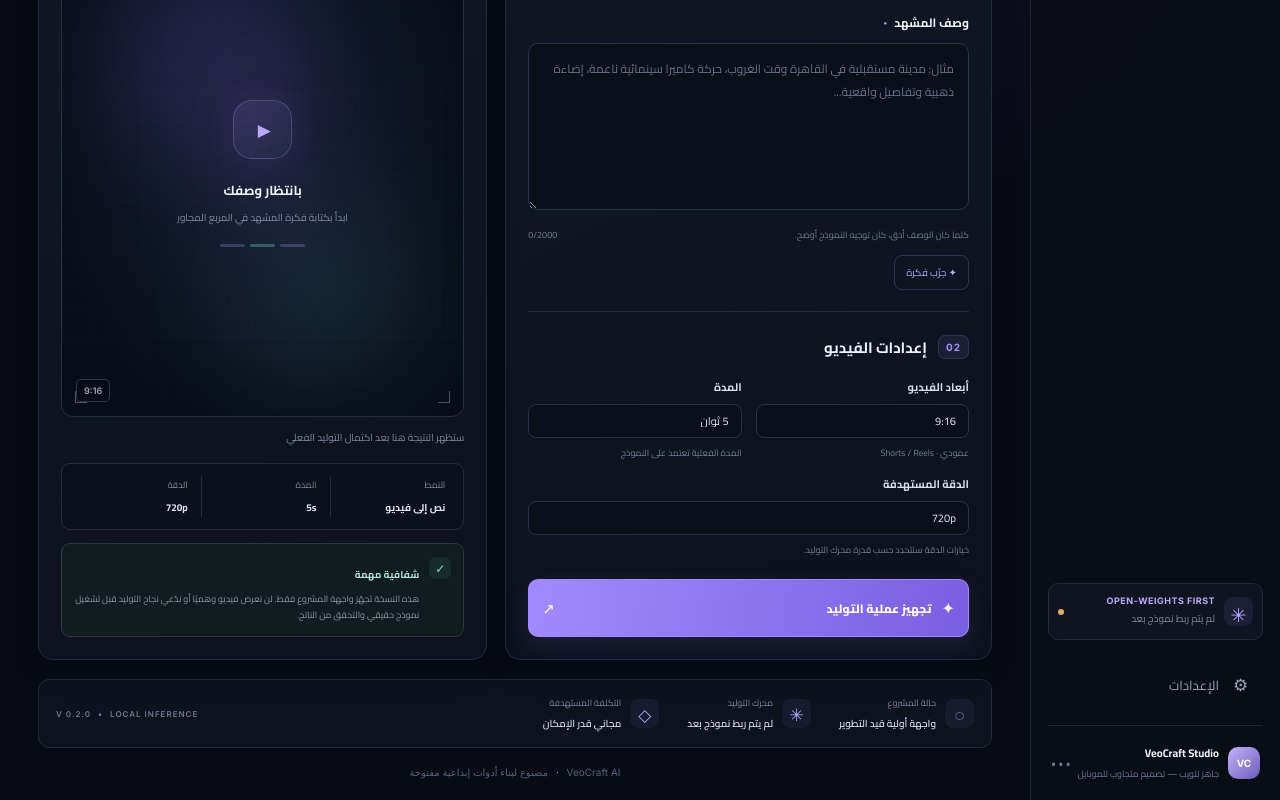
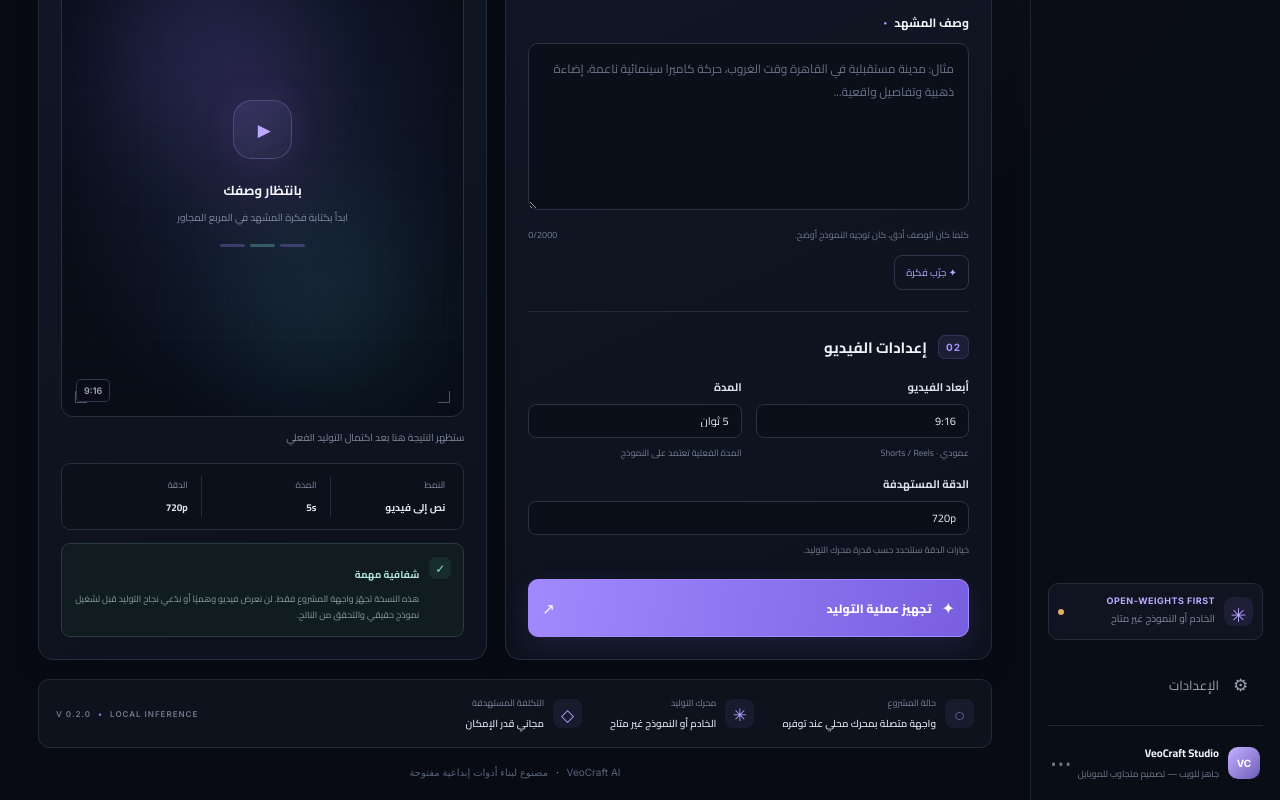
Before and after one commit to arkanws513-spec/VeoCraft-AI, a React (Vite) app: page / in a window 1280 px wide. Shown: the part 421-1221 px from the top of the page. Built offline with nearby package versions, Linux system fonts and the light colour scheme; no server answers.

Commit message:
Show live API engine state in the studio

```diff
--- a/src/main.jsx
+++ b/src/main.jsx
@@ -1,7 +1,8 @@
-import React, { useState } from "react";
-const API_BASE = (import.meta.env.VITE_API_BASE_URL || "http://localhost:8000").replace(/\/$/, "");
+import React, { useEffect, useState } from "react";
 import { createRoot } from "react-dom/client";
 import "./style.css";
+
+const API_BASE = (import.meta.env.VITE_API_BASE_URL || "http://localhost:8000").replace(/\/$/, "");
 
 function App() {
   const [language, setLanguage] = useState("ar");
@@ -16,7 +17,22 @@ function App() {
   const [busy, setBusy] = useState(false);
   const [generatedVideo, setGeneratedVideo] = useState("");
   const [generationStatus, setGenerationStatus] = useState("");
+  const [engineState, setEngineState] = useState("checking");
   const isArabic = language === "ar";
+  const engineStatusText = engineState === "ready"
+    ? (isArabic ? "المحرك مُهيّأ محليًا" : "Local runtime configured")
+    : engineState === "checking"
+      ? (isArabic ? "جارٍ فحص اتصال المحرك..." : "Checking engine connection...")
+      : (isArabic ? "الخادم أو النموذج غير متاح" : "Server or model unavailable");
+
+  useEffect(() => {
+    let active = true;
+    fetch(API_BASE + "/api/engine")
+      .then(response => response.ok ? response.json() : Promise.reject(new Error("API unavailable")))
+      .then(data => { if (active) setEngineState(data.configured ? "ready" : "missing"); })
+      .catch(() => { if (active) setEngineState("offline"); });
+    return () => { active = false; };
+  }, []);
 
   const copy = isArabic ? {
     workspace: "مساحة العمل", create: "إنشاء فيديو", library: "مكتبتي", models: "محركات التوليد",
@@ -29,7 +45,7 @@ function App() {
     duration: "المدة", quality: "الدقة المستهدفة", generate: "تجهيز عملية التوليد",
     preview: "معاينة الفيديو", previewSub: "ستظهر النتيجة هنا بعد اكتمال التوليد الفعلي",
     waiting: "بانتظار وصفك", waitingSub: "ابدأ بكتابة فكرة المشهد في المربع المجاور",
-    status: "حالة المشروع", statusText: "واجهة أولية قيد التطوير", runtime: "محرك التوليد",
+    status: "حالة المشروع", statusText: "واجهة متصلة بمحرك محلي عند توفره", runtime: "محرك التوليد",
     runtimeText: "لم يتم ربط نموذج بعد", cost: "التكلفة المستهدفة", costText: "مجاني قدر الإمكان",
     note: "شفافية مهمة", noteText: "هذه النسخة تجهّز واجهة المشروع فقط. لن نعرض فيديو وهميًا أو ندّعي نجاح التوليد قبل تشغيل نموذج حقيقي والتحقق من الناتج.",
     sample: "جرّب فكرة", samplePrompt: "لقطة سينمائية لطائرة ورقية تحلّق فوق نهر النيل عند الشروق، انعكاسات ذهبية على الماء، حركة كاميرا بطيئة وواقعية.",
@@ -45,7 +61,7 @@ function App() {
     duration: "Duration", quality: "Target resolution", generate: "Prepare generation",
     preview: "Video preview", previewSub: "Your result will appear here after real generation completes",
     waiting: "Waiting for your prompt", waitingSub: "Describe a scene to get your project ready",
-    status: "Project status", statusText: "Early interface build", runtime: "Generation engine",
+    status: "Project status", statusText: "Studio connected to a local runtime when available", runtime: "Generation engine",
     runtimeText: "No model connected yet", cost: "Cost target", costText: "Free where possible",
     note: "Transparency note", noteText: "This build prepares the interface only. It will not show a fake video or claim generation succeeded before a real model has run and its output has been checked.",
     sample: "Try an idea", samplePrompt: "A cinematic shot of a kite flying over the Nile at sunrise, golden reflections on the water, slow realistic camera movement.",
@@ -138,7 +154,7 @@ function App() {
           <a className="nav-item" href="#models" onClick={e => {e.preventDefault();setNotice(isArabic ? "نراجع النماذج والترخيص ومتطلبات التشغيل قبل ربط أي محرك." : "Models, licenses and hardware requirements are being reviewed before connecting an engine.");}}><span>◈</span>{copy.models}</a>
         </nav>
         <div className="sidebar-bottom">
-          <div className="engine-card"><div className="engine-orb">✳</div><div><strong>{copy.engineTag}</strong><small>{copy.runtimeText}</small></div><span className="status-dot" /></div>
+          <div className="engine-card"><div className="engine-orb">✳</div><div><strong>{copy.engineTag}</strong><small>{engineStatusText}</small></div><span className="status-dot" /></div>
           <a className="nav-item muted" href="#settings" onClick={e => {e.preventDefault();setNotice(isArabic ? "الإعدادات ستُضاف لاحقًا." : "Settings will be added later.");}}><span>⚙</span>{copy.settings}</a>
           <div className="profile"><div className="avatar">VC</div><div><strong>VeoCraft Studio</strong><small>{copy.mobile}</small></div><span className="more">•••</span></div>
         </div>
@@ -192,7 +208,7 @@ function App() {
           </section>
         </div>
 
-        <section className="status-strip"><div className="status-item"><span className="status-icon">◌</span><div><small>{copy.status}</small><strong>{copy.statusText}</strong></div></div><div className="status-item"><span className="status-icon">✳</span><div><small>{copy.runtime}</small><strong>{copy.runtimeText}</strong></div></div><div className="status-item"><span className="status-icon">◇</span><div><small>{copy.cost}</small><strong>{copy.costText}</strong></div></div><div className="version">V 0.2.0 <span>•</span> LOCAL INFERENCE</div></section>
+        <section className="status-strip"><div className="status-item"><span className="status-icon">◌</span><div><small>{copy.status}</small><strong>{copy.statusText}</strong></div></div><div className="status-item"><span className="status-icon">✳</span><div><small>{copy.runtime}</small><strong>{engineStatusText}</strong></div></div><div className="status-item"><span className="status-icon">◇</span><div><small>{copy.cost}</small><strong>{copy.costText}</strong></div></div><div className="version">V 0.2.0 <span>•</span> LOCAL INFERENCE</div></section>
         <footer>VeoCraft AI <span>·</span> {isArabic ? "مصنوع لبناء أدوات إبداعية مفتوحة" : "Built for open creative tools"}</footer>
       </main>
     </div>
```
